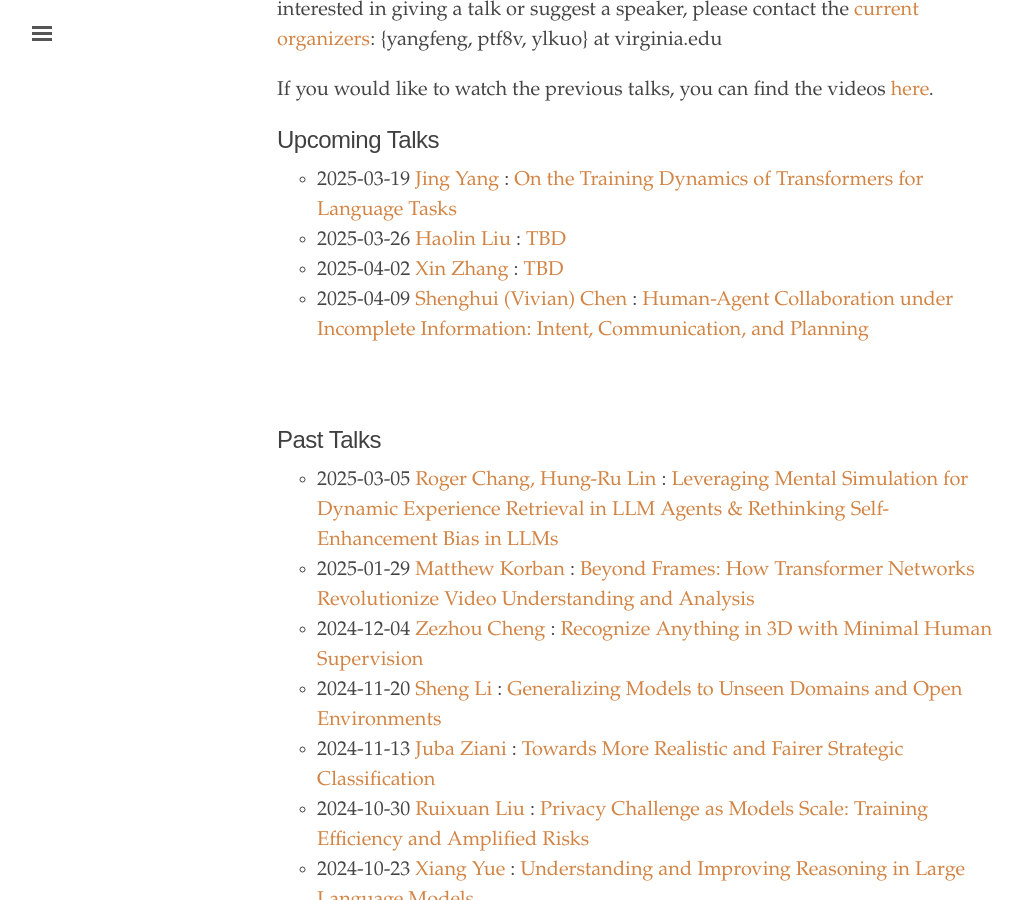
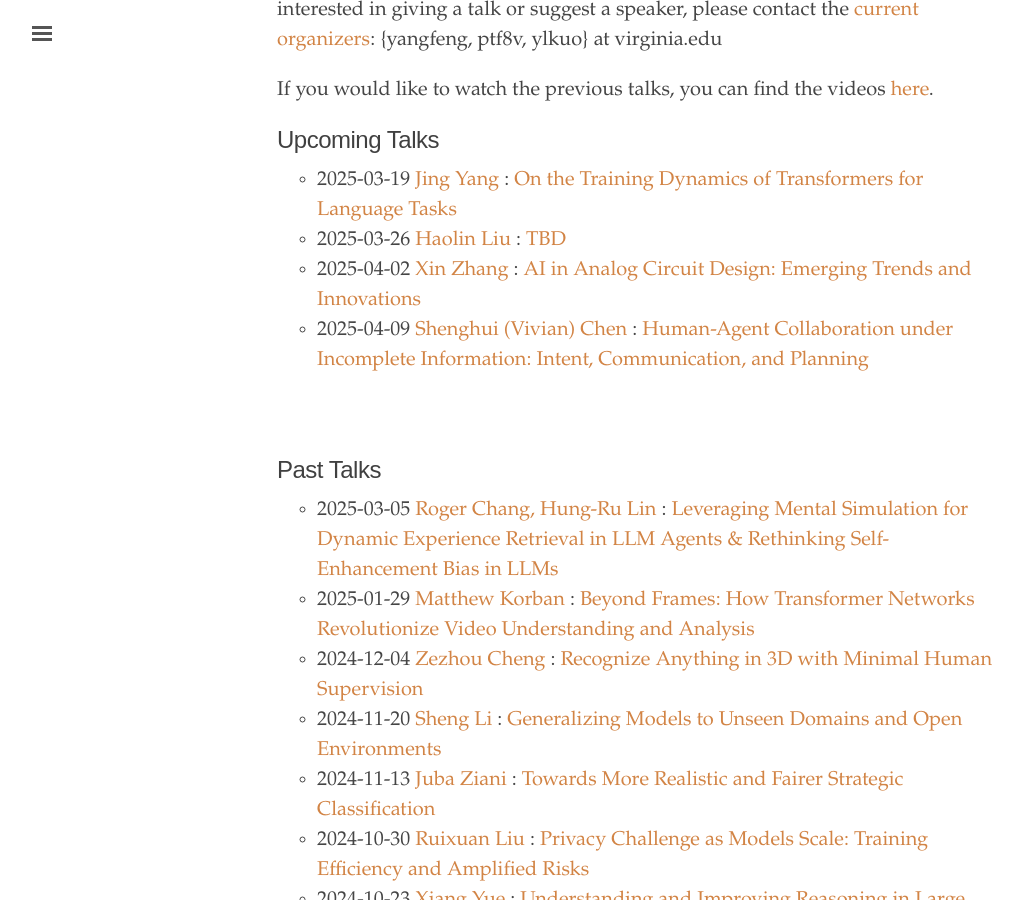
Before and after one commit to uvaml/uvaml.github.io, a Jekyll site: the page built from index.html, in a window 1280 px wide and 900 px high, scrolled down 392 px. Shown: the whole window, without its empty margins (3-1025 px from the left). Built offline with Jekyll 4.4.1, drawn with Linux system fonts in a browser that asks for light colours.

Commit message:
add Xin's talk title and abstract

```diff
--- a/_texts/2025-04-30.md
+++ b/_texts/2025-04-30.md
@@ -1,8 +1,8 @@
 ---
 layout: post
-title: "TBD"
+title: "AI in Analog Circuit Design: Emerging Trends and Innovations"
 author: "Xin Zhang"
-homepage: "https://scholar.google.com/citations?user=KiLiEcYAAAAJ&hl=en"
+homepage: "https://www.ee.columbia.edu/content/xin-zhang"
 image: "https://scholar.googleusercontent.com/citations?view_op=medium_photo&user=KiLiEcYAAAAJ&citpid=4"
 org: "IBM T. J. Watson Research Center"
 time: 2025-04-02
@@ -16,4 +16,6 @@
 TBD
 
 **Bio**
-TBD
+Xin Zhang is a Research Manager at the IBM T. J. Watson Research Center at Yorktown Heights, New York, and the MIT-IBM Watson AI Lab at Cambridge, Massachusetts. He is also an Adjunct Professor with the Department of Electrical Engineering, Columbia University, in New York city.
+
+He has served as a TPC member for several top conferences including ISSCC, DAC, VLSI and APEC. He is also a Technical Advisory Board chair of the Semiconductor Research Corporation (SRC) and SMART USA. His research interests include analog circuit design, thermal solutions, system integration, and AI-based circuit design automation.
```
